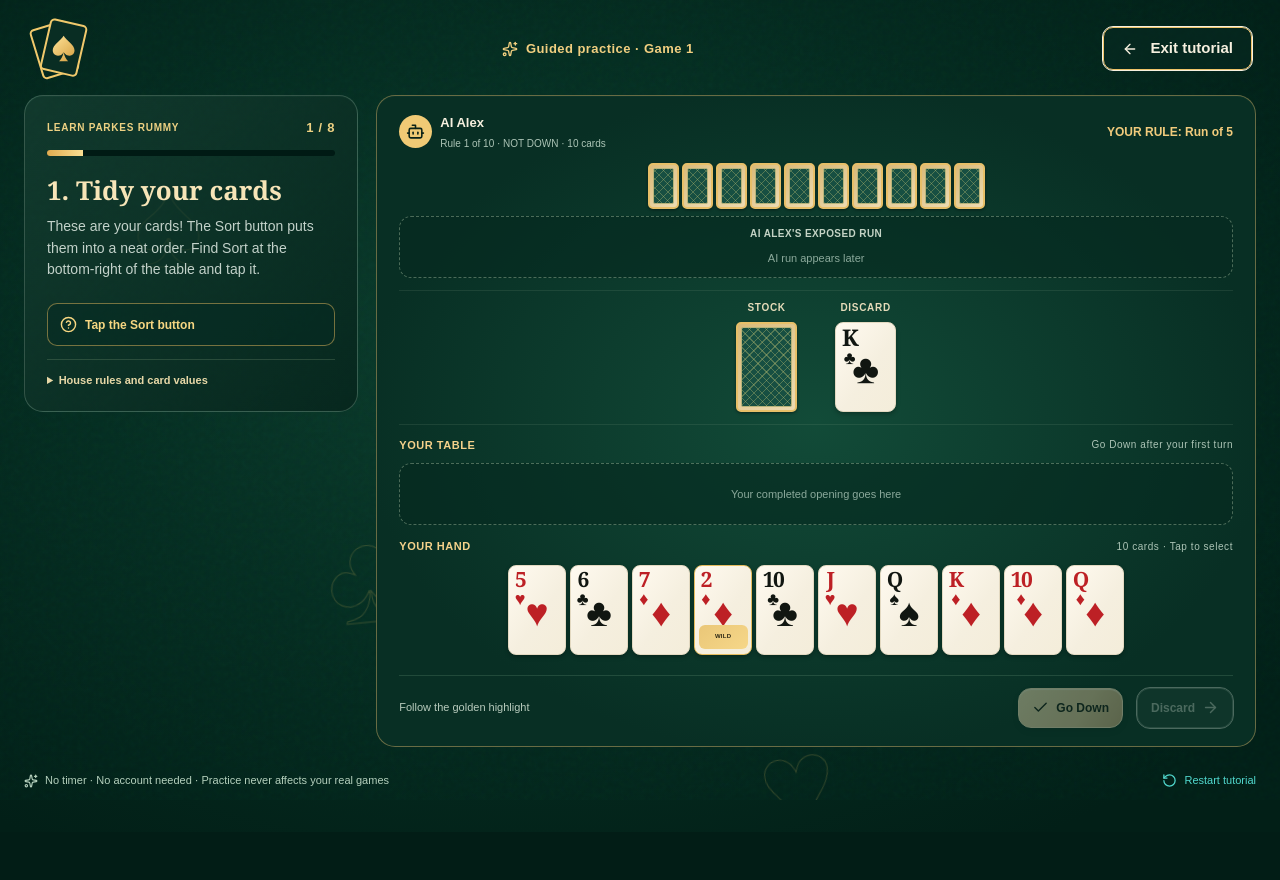
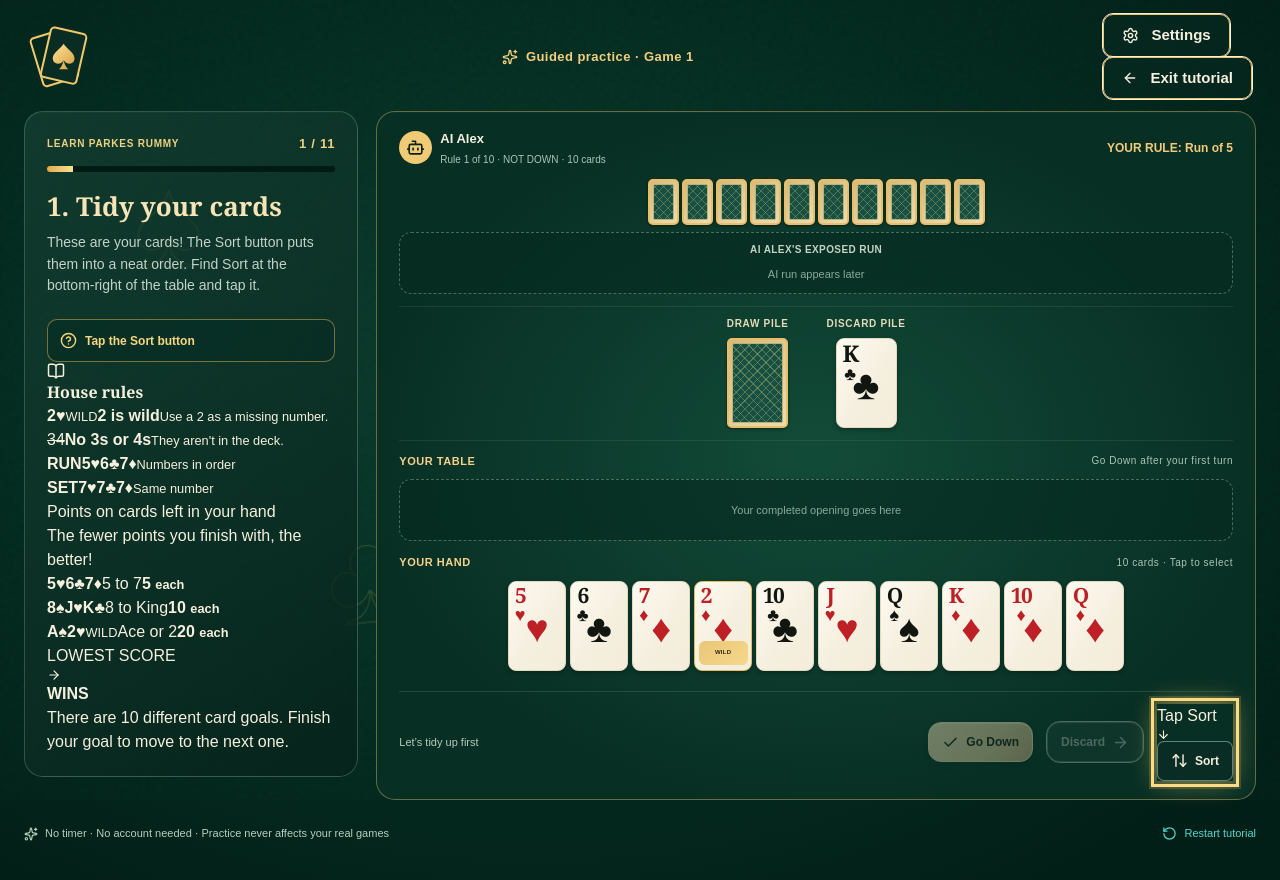
Before and after one commit to Shonky72/Parkes-Rummy, a Next.js app: page /tutorial in a window 1280 px wide. Shown: the top 880 px of the page. Before the commit the page ends 832 px from the top, so only its background shows below. Built offline with nearby package versions, Linux system fonts and the light colour scheme; a web font is replaced by a local one.

Commit message:
Add visual rules, guided hotspots and real Sort control to the tutorial

```diff
--- a/app/components/TutorialGame.tsx
+++ b/app/components/TutorialGame.tsx
@@ -146,17 +146,23 @@ export default function TutorialGame() {
     <header className="site-header tutorial-header">
       <GameLogo/>
       <span className="tutorial-mode"><Sparkles size={16}/>Guided practice · Game 1</span>
-      <a className="button outline small tutorial-exit" href="/"><ArrowLeft size={16}/>Exit tutorial</a>
+      <div className="tutorial-header-actions">
+        <div className="tutorial-settings-spot">
+          <button type="button" className={'button outline small tutorial-settings-trigger' + (state.phase === 'settings' ? ' tutorial-glow' : '')} onClick={() => setSettingsOpen(true)}><Settings size={17}/>Settings</button>
+          {state.phase === 'settings' && <span className="tutorial-coach tutorial-coach-below"><ArrowDown size={15}/>Tap Settings here</span>}
+        </div>
+        <a className="button outline small tutorial-exit" href="/"><ArrowLeft size={16}/>Exit tutorial</a>
+      </div>
     </header>
     <main className="tutorial-main">
       <section className="tutorial-guide panel" aria-label="Tutorial instructions" aria-live="polite">
-        <div className="tutorial-progress-top"><span>LEARN PARKES RUMMY</span><strong>{Math.min(tip.number, 8)} / 8</strong></div>
-        <div className="tutorial-progress" role="progressbar" aria-label="Tutorial progress" aria-valuemin={0} aria-valuemax={8} aria-valuenow={Math.min(tip.number, 8)}>
-          <span style={{ width: Math.min(100, tip.number / 8 * 100) + '%' }}/>
+        <div className="tutorial-progress-top"><span>LEARN PARKES RUMMY</span><strong>{Math.min(tip.number, TOTAL_STEPS)} / {TOTAL_STEPS}</strong></div>
+        <div className="tutorial-progress" role="progressbar" aria-label="Tutorial progress" aria-valuemin={0} aria-valuemax={TOTAL_STEPS} aria-valuenow={Math.min(tip.number, TOTAL_STEPS)}>
+          <span style={{ width: Math.min(100, tip.number / TOTAL_STEPS * 100) + '%' }}/>
         </div>
         <h1>{tip.heading}</h1><p>{tip.text}</p>
         <div className="tutorial-next"><CircleHelp size={17}/><strong>{tip.action}</strong></div>
-        <details className="tutorial-cheat"><summary>House rules and card values</summary><p>2s are wild. 3s and 4s are removed. 5–7 = 5 points, 8–K = 10 points, Ace and 2 = 20 points. The lowest overall score wins.</p></details>
+        <TutorialRulesVisual/>
       </section>
 
       <section className="tutorial-table panel" aria-label="Practice card table">
@@ -181,14 +187,16 @@ export default function TutorialGame() {
         </div>
         <div className="tutorial-piles" aria-label="Draw and discard piles">
           <div className="tutorial-pile-block">
-            <span>STOCK</span>
+            <span>DRAW PILE</span>
+            {isDrawingStock && <span className="tutorial-coach tutorial-pile-pointer">Tap here <ArrowDown size={13}/></span>}
             <button className={'tutorial-pile' + (isDrawingStock ? ' tutorial-glow' : '')} type="button" disabled={busy || !isDrawingStock}
               aria-label="Draw a face-down card from the stock" onClick={() => dispatch({ type: 'draw', source: 'stock' })}>
               <span className="tutorial-back tutorial-stock card-back"><span/></span>
             </button>
           </div>
           <div className="tutorial-pile-block">
-            <span>DISCARD</span>
+            <span>DISCARD PILE</span>
+            {isDrawingDiscard && <span className="tutorial-coach tutorial-pile-pointer">Take the 9♠ <ArrowDown size={13}/></span>}
             <button className={'tutorial-pile' + (isDrawingDiscard ? ' tutorial-glow' : '')} type="button" disabled={busy || !isDrawingDiscard}
               aria-label={'Take ' + cardName(state.topDiscard) + ' from the discard pile'}
               onClick={() => dispatch({ type: 'draw', source: 'discard' })}>
@@ -209,17 +217,32 @@ export default function TutorialGame() {
             {target === 'your-run' && <span className="tutorial-meld-hint"><ArrowRight size={14}/>Tap to extend your run</span>}
           </button>
           <div className="tutorial-section-title tutorial-hand-title"><strong>YOUR HAND</strong><small>{state.hand.length} cards · Tap to select</small></div>
+          {canSelect && !busy && !openingReady && <div className="tutorial-hand-pointer"><ArrowDown size={15}/>Tap the golden cards{state.phase === 'opening' ? ' to make a run.' : '.'}</div>}
           <div className="tutorial-hand" data-eleven={state.hand.length === 11 ? 'true' : 'false'} aria-label="Your practice cards">
-            {state.hand.map(item => <button type="button" key={item.id} disabled={busy || !canSelect}
+            {visibleHand.map(item => <button type="button" key={item.id} disabled={busy || !canSelect}
               className={'tutorial-hand-card' + (state.selected.includes(item.id) ? ' selected' : '') + (expectedIds.includes(item.id) ? ' suggested' : '')}
               aria-label={cardName(item) + (expectedIds.includes(item.id) ? ', suggested card' : '')}
               aria-pressed={state.selected.includes(item.id)}
               onClick={() => dispatch({ type: 'select', id: item.id })}><PracticeCard card={item}/></button>)}
           </div>
           <div className="tutorial-controls">
-            <span className="tutorial-control-note">{state.phase === 'opening' ? state.selected.length + ' of 5 cards selected' : state.phase === 'layoff' ? state.laidOffCount + ' of ' + TUTORIAL_LAYOFF_IDS.length + ' cards added' : state.selected.length ? 'Card selected' : 'Follow the golden highlight'}</span>
-            <button type="button" className="button gold" disabled={busy || !tutorialOpeningReady(state)} onClick={() => dispatch({ type: 'go-down' })}><Check size={17}/>Go Down</button>
-            <button type="button" className="button outline" disabled={busy || !discardReady} onClick={() => dispatch({ type: 'discard' })}>Discard<ArrowRight size={17}/></button>
+            <span className="tutorial-control-note">{state.phase === 'opening'
+              ? state.selected.length + ' of 5 cards picked'
+              : state.phase === 'layoff' ? state.laidOffCount + ' of ' + TUTORIAL_LAYOFF_IDS.length + ' cards added'
+              : state.selected.length ? 'Card selected' : state.phase === 'sort' || state.phase === 'sort-mode' ? 'Let’s tidy up first' : 'Follow the golden glow'}</span>
+            <div className="tutorial-action-spot">
+              {openingReady && <span className="tutorial-coach tutorial-action-coach">Now tap Go Down <ArrowDown size={13}/></span>}
+              <button type="button" className={'button gold' + (openingReady ? ' tutorial-glow' : '')} disabled={busy || !openingReady} onClick={() => dispatch({ type: 'go-down' })}><Check size={17}/>Go Down</button>
+            </div>
+            <div className="tutorial-action-spot">
+              {discardReady && <span className="tutorial-coach tutorial-action-coach">Now Discard <ArrowDown size={13}/></span>}
+              <button type="button" className={'button outline' + (discardReady ? ' tutorial-glow' : '')} disabled={busy || !discardReady} onClick={() => dispatch({ type: 'discard' })}>Discard<ArrowRight size={17}/></button>
+            </div>
+            <div className={'tutorial-sort-spot' + (state.phase === 'sort' || state.phase === 'sort-mode' ? ' tutorial-glow' : '')}>
+              {state.phase === 'sort' && <span className="tutorial-coach tutorial-action-coach">Tap Sort <ArrowDown size={13}/></span>}
+              {state.phase === 'sort-mode' && <span className="tutorial-coach tutorial-action-coach">Hold Sort <ArrowDown size={13}/></span>}
+              <SortControl mode={sortMode} direction={direction} onSort={sortHand} onModeChange={changeMode}/>
+            </div>
           </div>
         </div>
       </section>
@@ -243,16 +266,14 @@ export default function TutorialGame() {
           </div>
         </> : <>
           <span className="tutorial-lesson-suit" aria-hidden="true">♠</span>
-          <h2 id="tutorial-lesson-title">{lesson === 'intro' ? 'Learn Parkes Rummy by winning' : milestoneCopy[lesson]?.heading}</h2>
-          <p id="tutorial-lesson-description">{lesson === 'intro'
-            ? 'Play through one guaranteed winning hand against a scripted AI. Learn drawing, discarding, wild cards, going down, adding to other players and scoring. Wrong moves never end the lesson.'
-            : milestoneCopy[lesson]?.text}</p>
+          <h2 id="tutorial-lesson-title">{milestoneCopy[lesson]?.heading}</h2>
+          <p id="tutorial-lesson-description">{milestoneCopy[lesson]?.text}</p>
           <div className="tutorial-lesson-actions">
-            {lesson !== 'intro' && <button type="button" className="text-link" onClick={() => setLesson(null)}><X size={14}/>Close</button>}
-            <button type="button" id="tutorial-lesson-action" className="button gold" onClick={continueLesson}>{lesson === 'intro' ? 'Start winning hand' : 'Got it, continue'}<ArrowRight size={18}/></button>
+            <button type="button" id="tutorial-lesson-action" className="button gold" onClick={continueLesson}>Got it, let’s go<ArrowRight size={18}/></button>
           </div>
         </>}
       </div>
     </div>}
+    {settingsOpen && <TutorialSettings direction={direction} onDirection={changeDirection} muted={muted} onSound={changeSound} onDone={closeSettings}/>}
   </div>;
 }
```
